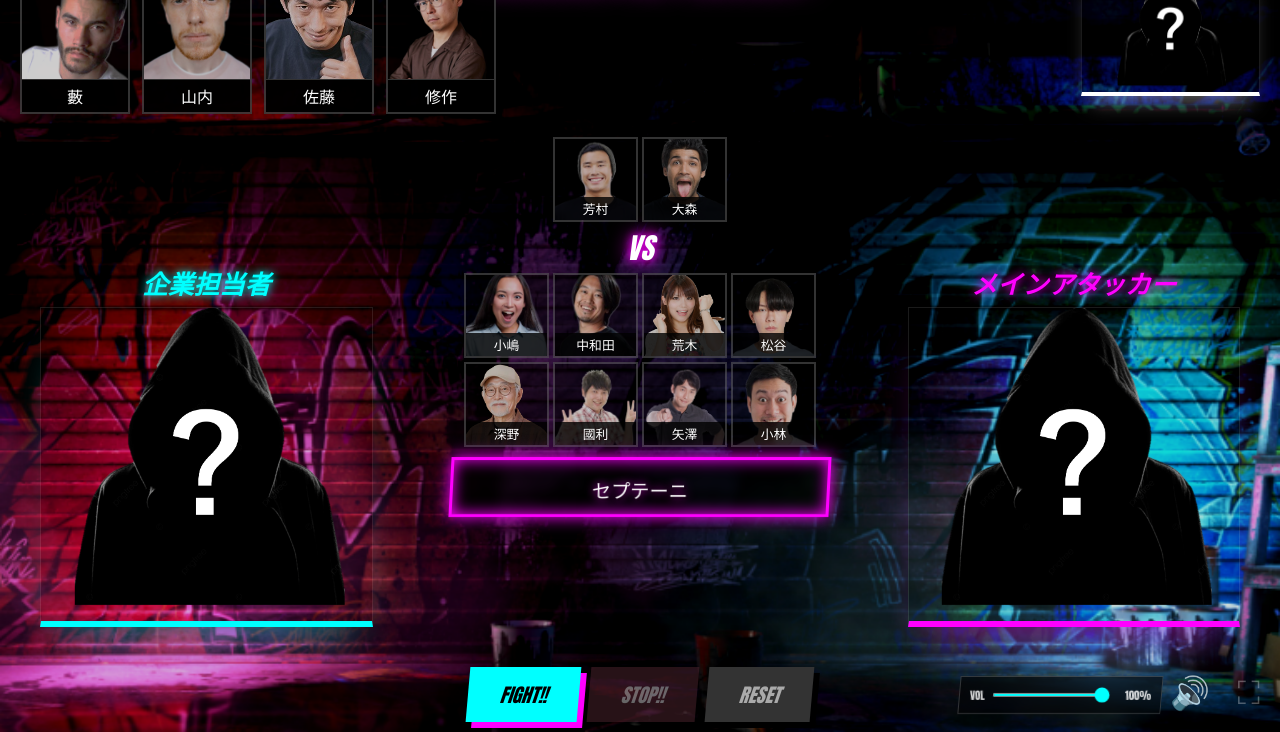
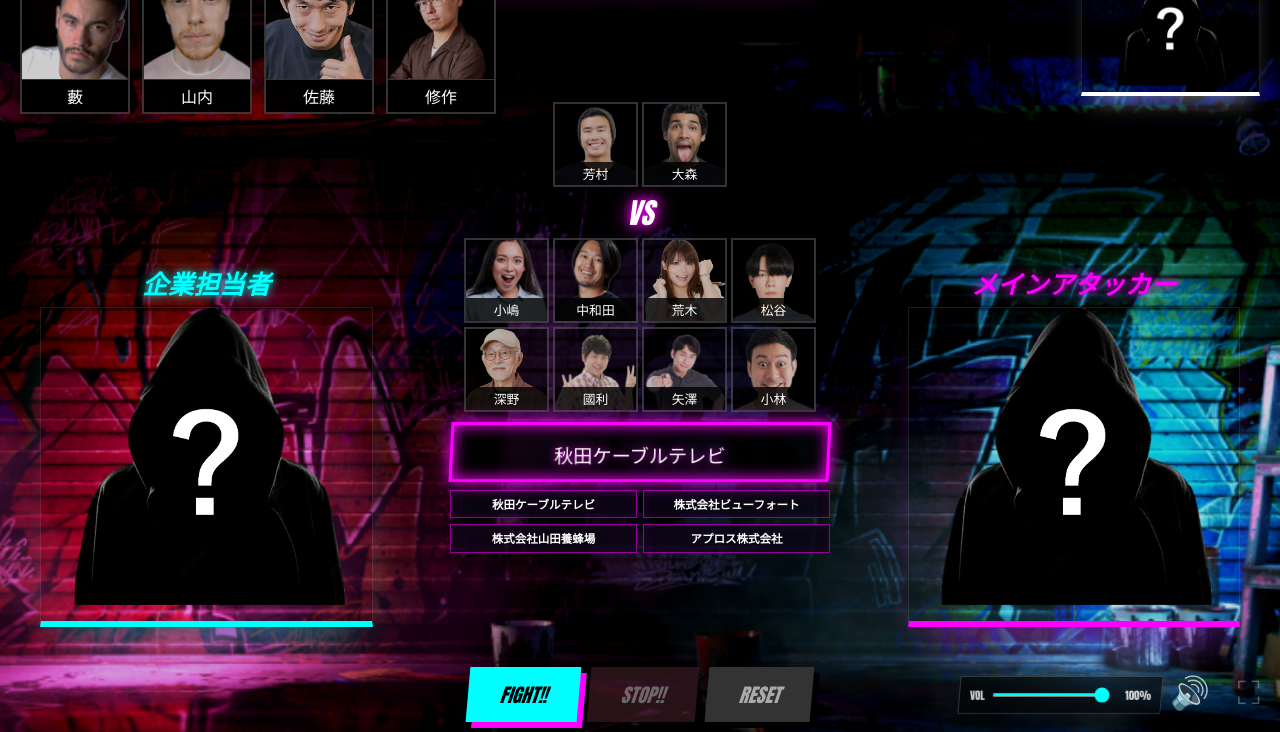
Before and after one commit to yoshimura-stack/10RPG-battle, a plain HTML site: page index.html in a window 1280 px wide. Shown: the part 68-800 px from the top of the page. Drawn offline with Linux system fonts and the light colour scheme.

Commit message:
Add files via upload

```diff
--- a/index.html
+++ b/index.html
@@ -78,6 +78,7 @@
           <div class="slot-window agency-window" id="slot-agency">
             <div class="slot-reel" id="reel-agency"></div>
           </div>
+          <div class="agency-status-list" id="agency-status-list" aria-label="企業候補の使用状況"></div>
         </div>
       </div>
 
--- a/script.js
+++ b/script.js
@@ -8,16 +8,16 @@
   '深野', '國利', '矢澤', '小林'
 ];
 const dataAgencies = [
-  'ソウルドアウト株式会社', 'GMOインターネット株式会社', '株式会社オーリーズ',
-  '電通デジタル', 'セプテーニ', 'ADK', '株式会社キーワードマーケティング',
-  '株式会社デジタルアイデンティティ', '株式会社グラッドキューブ',
-  '株式会社アドウェイズ', '株式会社Speee', '株式会社デジタルガレージ'
+  '秋田ケーブルテレビ',
+  '株式会社ビューフォート',
+  '株式会社山田養蜂場',
+  'アプロス株式会社'
 ];
 
 const dataJudges = ['藪', '山内', '佐藤', '修作'];
 
 let usedPresenters = JSON.parse(localStorage.getItem('slot_used_presenters')) || [];
-let usedAgencies = JSON.parse(localStorage.getItem('slot_used_agencies')) || [];
+let usedAgencies = (JSON.parse(localStorage.getItem('slot_used_agencies')) || []).filter(a => dataAgencies.includes(a));
 let usedJudges = JSON.parse(localStorage.getItem('slot_used_judges')) || [];
 
 let audioCtx;
@@ -198,6 +198,18 @@
   'パプリカ.png', 'にんじん.png', 'ほうれんそう.png'
 ];
 
+function renderAgencyStatus() {
+  const list = document.getElementById('agency-status-list');
+  if (!list) return;
+  list.innerHTML = '';
+  dataAgencies.forEach(name => {
+    const item = document.createElement('div');
+    item.className = 'agency-status-item' + (usedAgencies.includes(name) ? ' is-used' : '');
+    item.textContent = name;
+    list.appendChild(item);
+  });
+}
+
 document.addEventListener('DOMContentLoaded', () => {
   const iconGridTop = document.getElementById('icon-grid-top');
   const iconGridBottom = document.getElementById('icon-grid-bottom');
@@ -238,6 +250,8 @@
     }
     judgeGrid.appendChild(div);
   });
+
+  renderAgencyStatus();
 
   slotManager = new Slot('reel-manager', dataManagers, 'person');
   slotMainAttacker = new Slot('reel-main-attacker', dataPresenters, 'person');
@@ -851,6 +865,7 @@
       localStorage.setItem('slot_used_presenters', JSON.stringify(usedPresenters));
       usedAgencies.push(results[3]);
       localStorage.setItem('slot_used_agencies', JSON.stringify(usedAgencies));
+      renderAgencyStatus();
 
       usedJudges.push(judgeWinner);
       localStorage.setItem('slot_used_judges', JSON.stringify(usedJudges));
@@ -920,6 +935,7 @@
       usedPresenters = [];
       usedAgencies = [];
       usedJudges = [];
+      renderAgencyStatus();
 
       slotMainAttacker.baseData = dataPresenters;
       slotSubAttacker.baseData = dataPresenters;
--- a/style.css
+++ b/style.css
@@ -629,3 +629,39 @@
 .master-volume-slider{width:118px;height:4px;accent-color:var(--p1-color);cursor:pointer}
 .master-volume-slider:focus-visible{outline:2px solid #fff;outline-offset:4px}
 @media (max-width:900px),(max-height:650px){.master-volume-control{right:76px;bottom:4px;height:30px;padding:0 6px;gap:4px}.master-volume-slider{width:78px}.volume-label{display:none}.volume-value{font-size:.58rem;width:28px}}
+
+
+/* ===== 4社限定：代理店ルーレット使用状況 ===== */
+.agency-status-list {
+  width: 100%;
+  display: grid;
+  grid-template-columns: repeat(2, minmax(0, 1fr));
+  gap: 6px;
+  margin-top: 8px;
+}
+.agency-status-item {
+  min-width: 0;
+  padding: 6px 8px;
+  border: 1px solid rgba(255, 0, 255, .55);
+  background: rgba(10, 5, 20, .82);
+  color: #fff;
+  font-size: .72rem;
+  font-weight: 700;
+  line-height: 1.25;
+  text-align: center;
+  white-space: normal;
+  box-shadow: inset 0 0 10px rgba(255,0,255,.10);
+  transition: opacity .25s ease, filter .25s ease, border-color .25s ease;
+}
+.agency-status-item.is-used {
+  color: rgba(255,255,255,.38);
+  border-color: rgba(180,180,180,.24);
+  background: rgba(80,80,80,.28);
+  filter: grayscale(1);
+  opacity: .55;
+  text-decoration: line-through;
+}
+@media (max-width: 1200px) {
+  .agency-status-list { gap: 4px; margin-top: 5px; }
+  .agency-status-item { padding: 4px 5px; font-size: .58rem; }
+}
```
